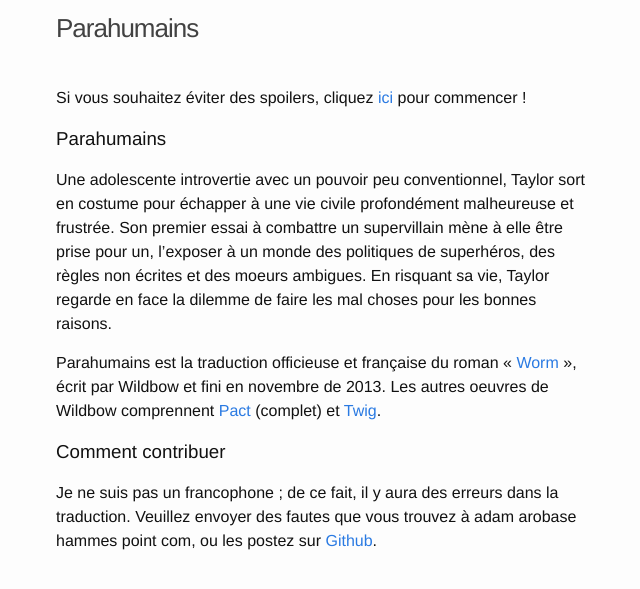
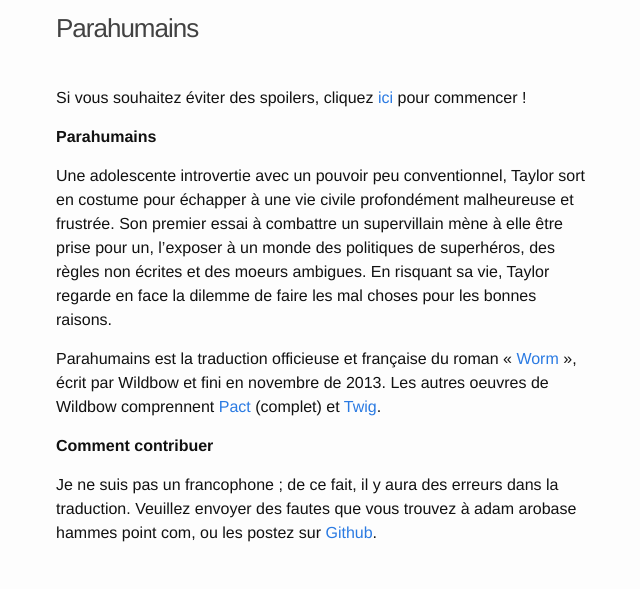
Before and after one commit to parahumains/parahumains.github.io, a Jekyll site: the page built from index.md, in a window 1280 px wide. Shown: the top 589 px of the page, without its empty margins (314-954 px from the left). Built offline with Jekyll 4.4.1, drawn with Linux system fonts in a browser that asks for light colours.

Commit message:
Switch to bold header in home page

```diff
--- a/index.md
+++ b/index.md
@@ -5,7 +5,7 @@ layout: default
 Si vous souhaitez éviter des spoilers, cliquez [ici]({{ site.url }}/gestation-01) pour commencer !
 
 
-### Parahumains
+**Parahumains**
 
 Une adolescente introvertie avec un pouvoir peu conventionnel, Taylor sort en costume pour échapper à une vie civile profondément malheureuse et frustrée.
 Son premier essai à combattre un supervillain mène à elle être prise pour un, l'exposer à un monde des politiques de superhéros, des règles non écrites et des moeurs ambigues.
@@ -15,7 +15,7 @@ Parahumains est la traduction officieuse et française du roman « [Worm](https:
 Les autres oeuvres de Wildbow comprennent [Pact](https://pactwebserial.wordpress.com) (complet) et [Twig](https://twigserial.wordpress.com).
 
 
-### Comment contribuer
+**Comment contribuer**
 
 Je ne suis pas un francophone ; de ce fait, il y aura des erreurs dans la traduction.
 Veuillez envoyer des fautes que vous trouvez à adam arobase hammes point com, ou les postez sur [Github](https://github.com/parahumains/parahumains.github.io/issues/new).
```
